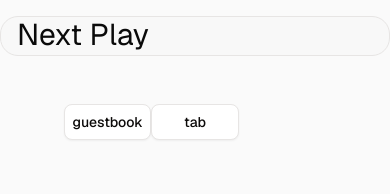
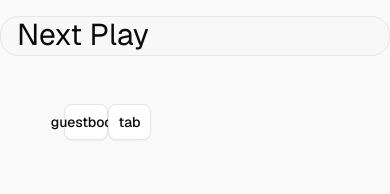
Before and after one commit to laststance/next-play, a Next.js app: page / in a window 390 px wide. Shown: the top 194 px of the page. Built offline with nearby package versions, Linux system fonts and the light colour scheme.

Commit message:
feat: update Grid component layout on Home page for improved responsiveness

```diff
--- a/app/page.tsx
+++ b/app/page.tsx
@@ -6,7 +6,7 @@ import { Grid } from '@/components/grid'
 export default async function Home() {
   return (
     <Main>
-      <Grid className="grid-cols-3">
+      <Grid className="flex-1 grid-cols-6">
         <Button asChild variant="outline">
           <Link href="/guestbook">guestbook</Link>
         </Button>
```
